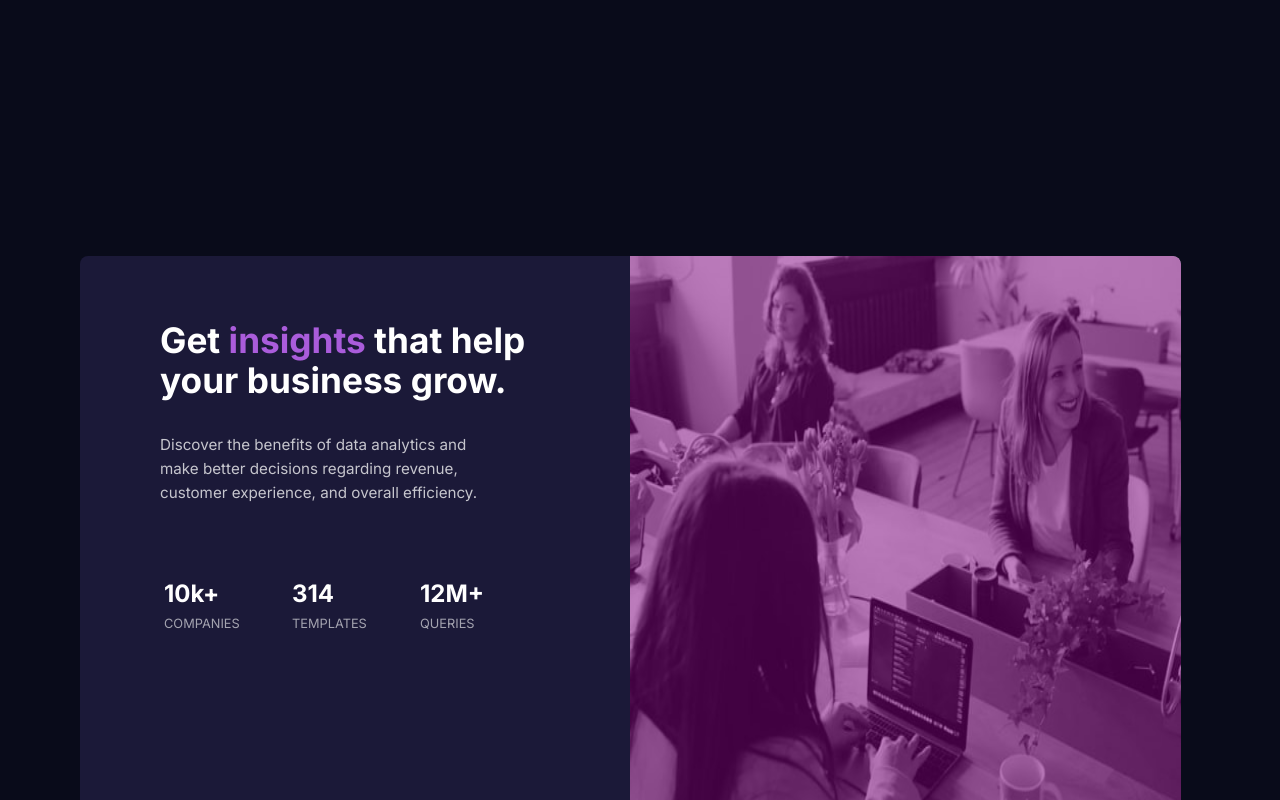
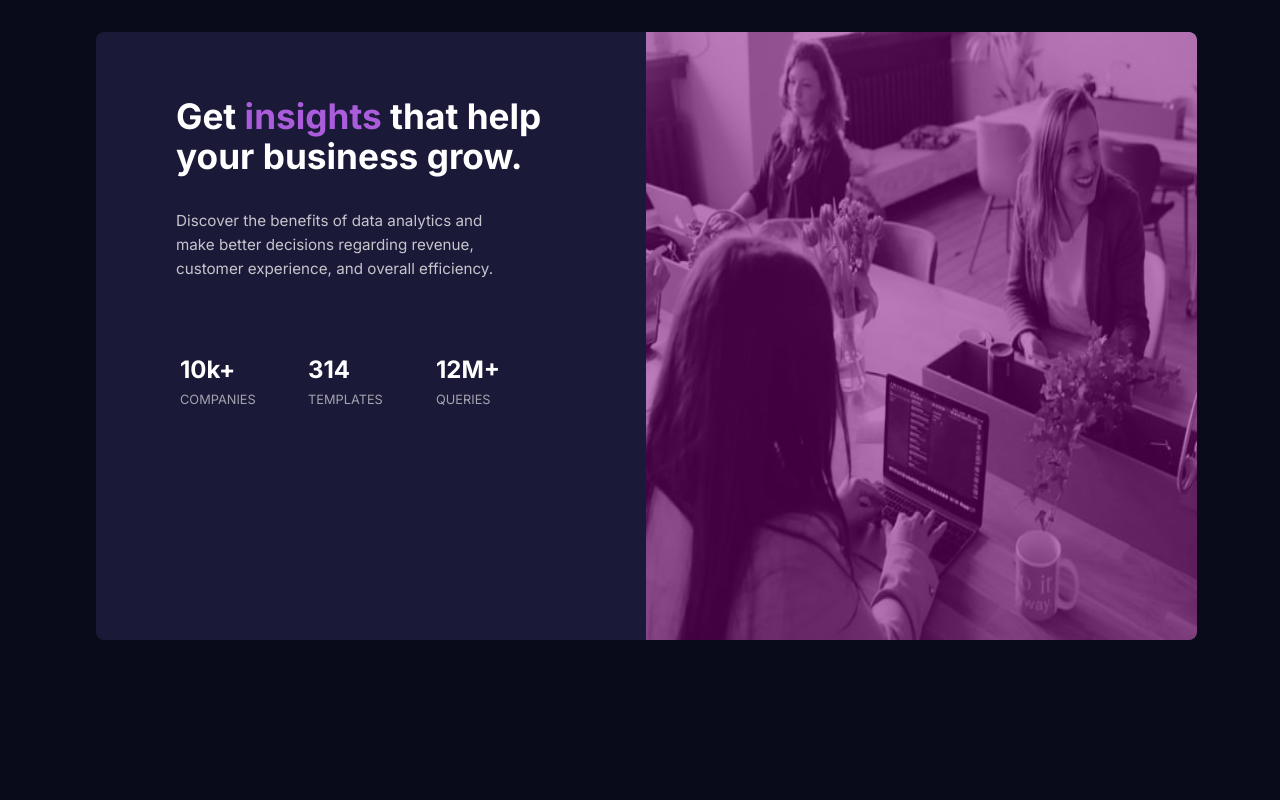
Before and after one commit to Ghm84/stats-preview-card, a plain HTML site: page index.html in a window 1280 px wide. Drawn offline with Linux system fonts and the light colour scheme.

Commit message:
Revert "Update style.css"
This reverts commit c415a356baa780928e243b43fc67fff3d48ff923.

```diff
--- a/style.css
+++ b/style.css
@@ -7,7 +7,7 @@ body {
     align-content: center;
     overflow: scroll;
     font-family: "Inter", "Lexend Deca";
-    padding-top: 15rem;
+    padding: 1rem;
 }
 
 .card {
```
